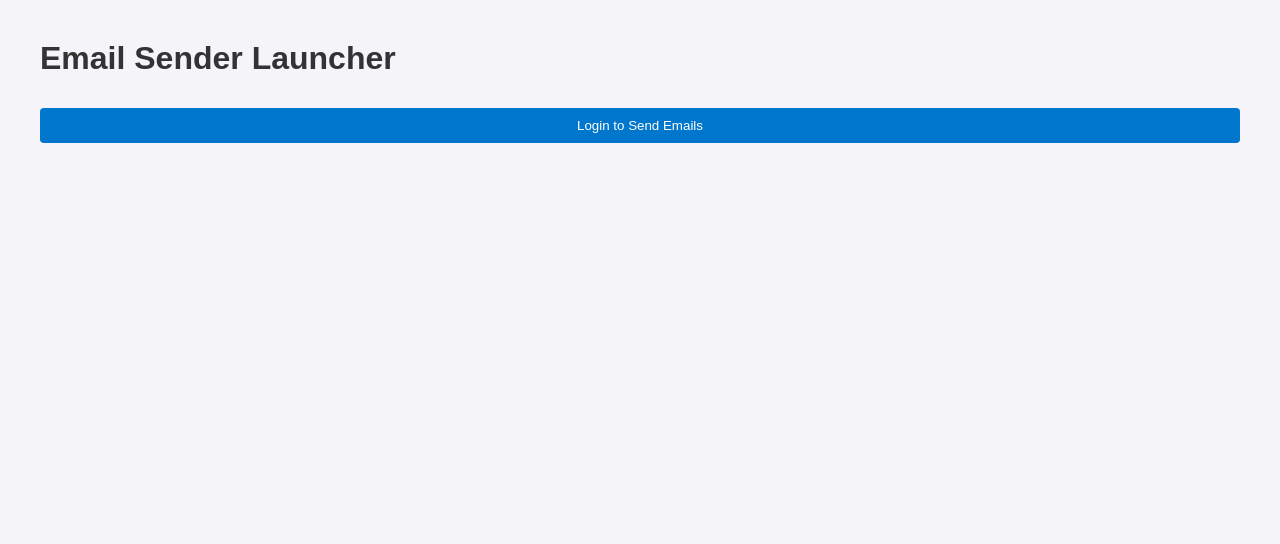
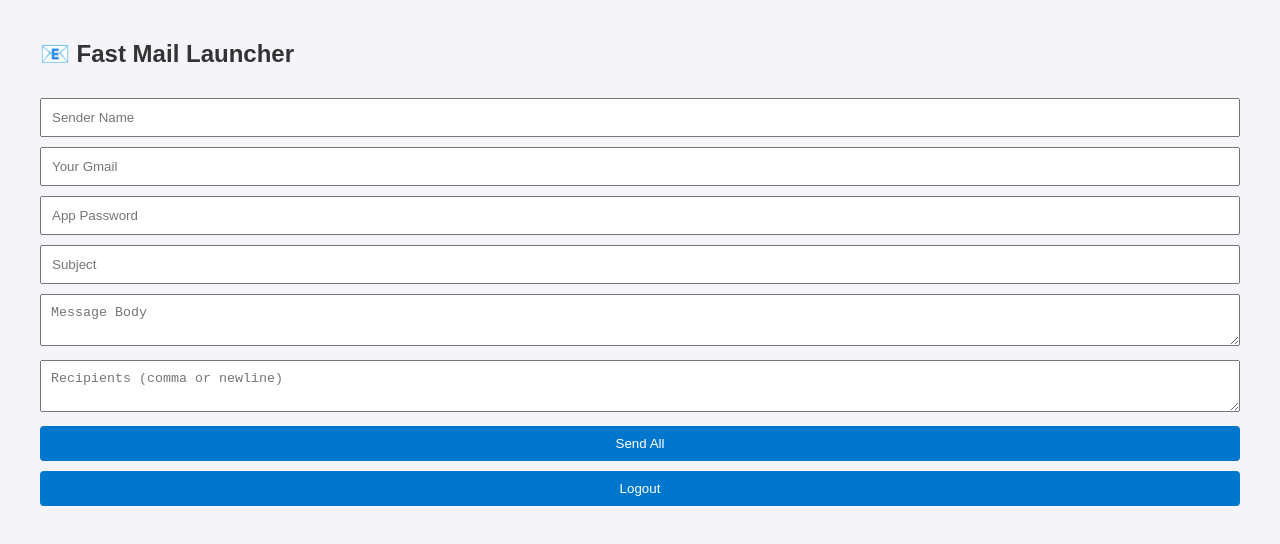
Before and after one commit to rnfyatendra-lab/Montimahur, a website: page public/launcher.html in a window 1280 px wide. Drawn offline with Linux system fonts and the light colour scheme.

Commit message:
Update launcher.html

```diff
--- a/public/launcher.html
+++ b/public/launcher.html
@@ -1,12 +1,37 @@
 <!DOCTYPE html>
 <html lang="en">
 <head>
-  <meta charset="UTF-8">
-  <title>Email Launcher</title>
-  <link rel="stylesheet" href="style.css">
+<meta charset="UTF-8">
+<title>Fast Mail Launcher</title>
+<link rel="stylesheet" href="style.css">
 </head>
 <body>
-  <h1>Email Sender Launcher</h1>
-  <button onclick="window.location='login.html'">Login to Send Emails</button>
+<div class="form-grid">
+  <h2>📧 Fast Mail Launcher</h2>
+
+  <div class="grid-row">
+    <input id="senderName" placeholder="Sender Name">
+    <input id="email" placeholder="Your Gmail">
+  </div>
+
+  <div class="grid-row">
+    <input id="pass" type="password" placeholder="App Password">
+    <input id="subject" placeholder="Subject">
+  </div>
+
+  <div class="grid-row">
+    <textarea id="message" placeholder="Message Body"></textarea>
+    <textarea id="recipients" placeholder="Recipients (comma or newline)"></textarea>
+  </div>
+
+  <div class="grid-row">
+    <button id="sendBtn">Send All</button>
+    <button onclick="logout()">Logout</button>
+  </div>
+
+  <p id="statusMessage"></p>
+</div>
+
+<script src="script.js"></script>
 </body>
 </html>
```
